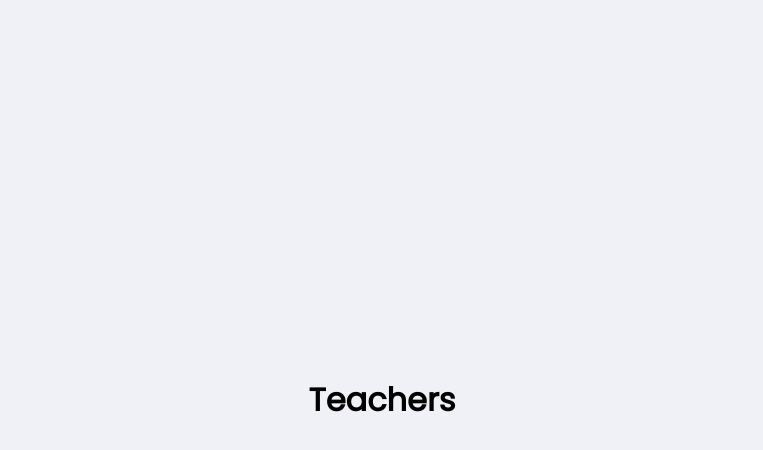
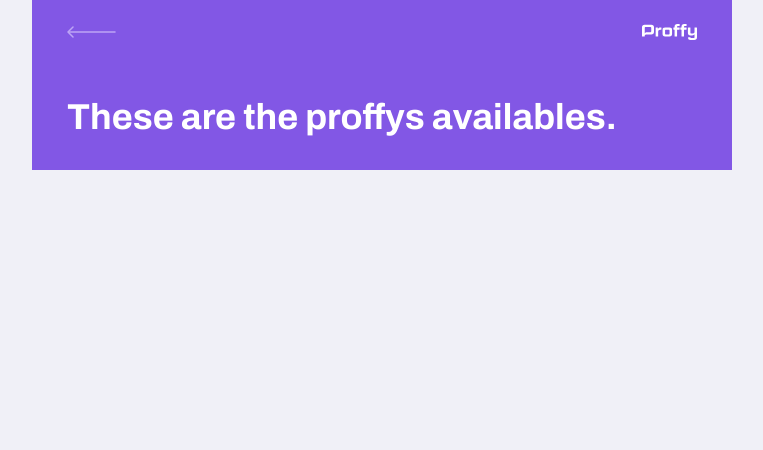
Before and after one commit to mhayk/proffy-web, a React (Create React App) app: page /study in a window 1280 px wide. Shown: the top 450 px of the page, without its empty margins (258-1021 px from the left). Built offline with nearby package versions, Linux system fonts and the light colour scheme.

Commit message:
The page-header from the page TeacherList has been created and styled.
Signed-off-by: Mhayk Whandson <hi@mhayk.com>

```diff
--- a/src/pages/TeacherList/index.tsx
+++ b/src/pages/TeacherList/index.tsx
@@ -1,8 +1,27 @@
 import React from 'react';
+import { Link } from 'react-router-dom';
+
+import logoImg from '../../assets/images/logo.svg';
+import backIcon from '../../assets/images/icons/back.svg';
+
+import './styles.css';
 
 function TeacherList() {
   return (
-    <h1>Teachers</h1>
+    <div id="page-teacher-list" className="container">
+      <header className="page-header">
+        <div className="top-bar-container">
+          <Link to="/">
+            <img src={backIcon} alt="Back"/>
+          </Link>
+          <img src={logoImg} alt="Proffy"/>
+        </div>
+
+        <div className="header-content">
+          <strong>These are the proffys availables.</strong>
+        </div>
+      </header>
+    </div>
   )
 }
 
--- /dev/null
+++ b/src/pages/TeacherList/styles.css
@@ -0,0 +1,46 @@
+#page-teacher-list {
+  width: 100vw;
+  height: 100vh;
+}
+
+.page-header {
+  display: flex;
+  flex-direction: column;
+  background-color: var(--color-primary);
+}
+
+.page-header .top-bar-container {
+  width: 90%;
+  margin: 0 auto;
+
+  display: flex;
+  justify-content: space-between;
+  align-items: center;
+  color: var(--color-text-in-primary);
+  padding: 1.6rem 0;
+}
+
+.page-header .top-bar-container a {
+  height: 3.2rem;
+  transition: opacity 0.2s;
+}
+
+.page-header .top-bar-container a:hover {
+  opacity: 0.6;
+}
+
+.page-header .top-bar-container > img {
+  height: 1.6rem;
+}
+
+.page-header .header-content {
+  width: 90%;
+  position: relative;
+  margin: 3.2rem auto;
+}
+
+.page-header .header-content strong {
+  font: 700 3.6rem Archivo;
+  line-height: 4.2rem;
+  color: var(--color-title-in-primary);
+}
```
